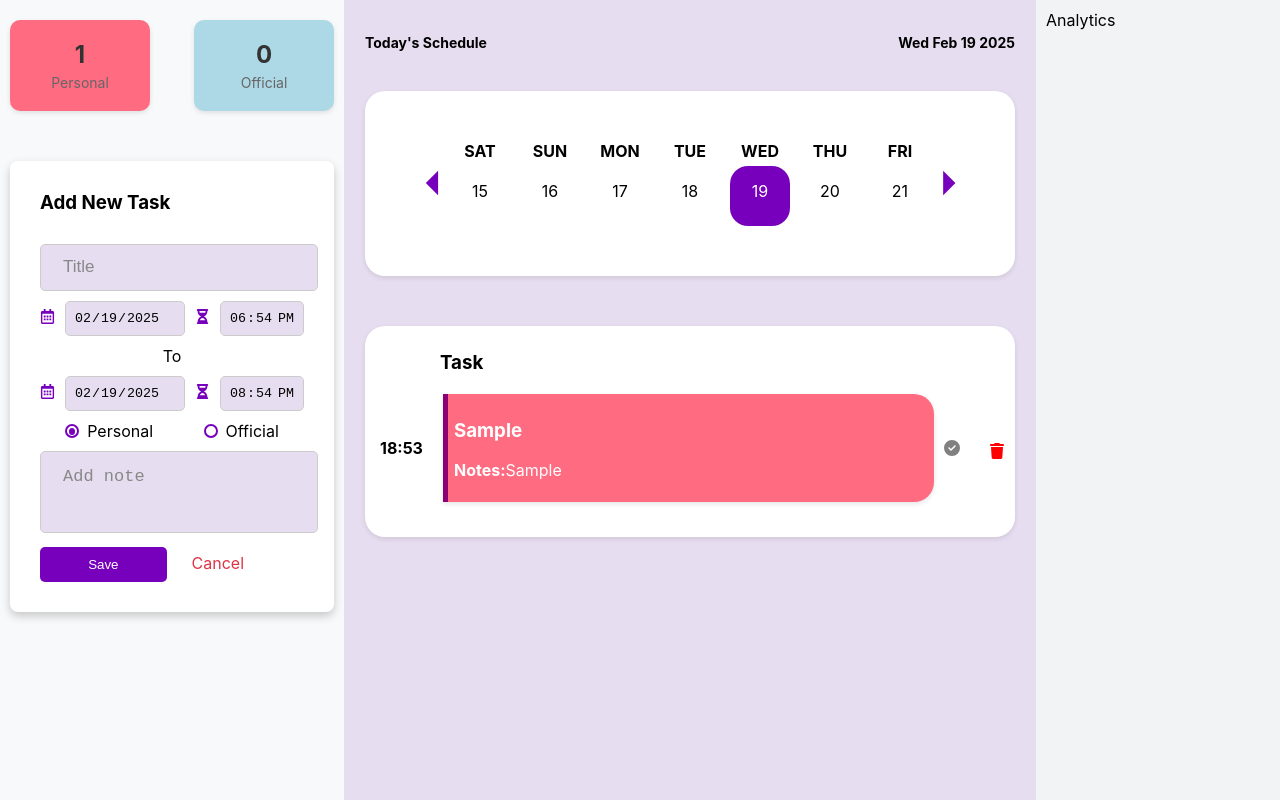
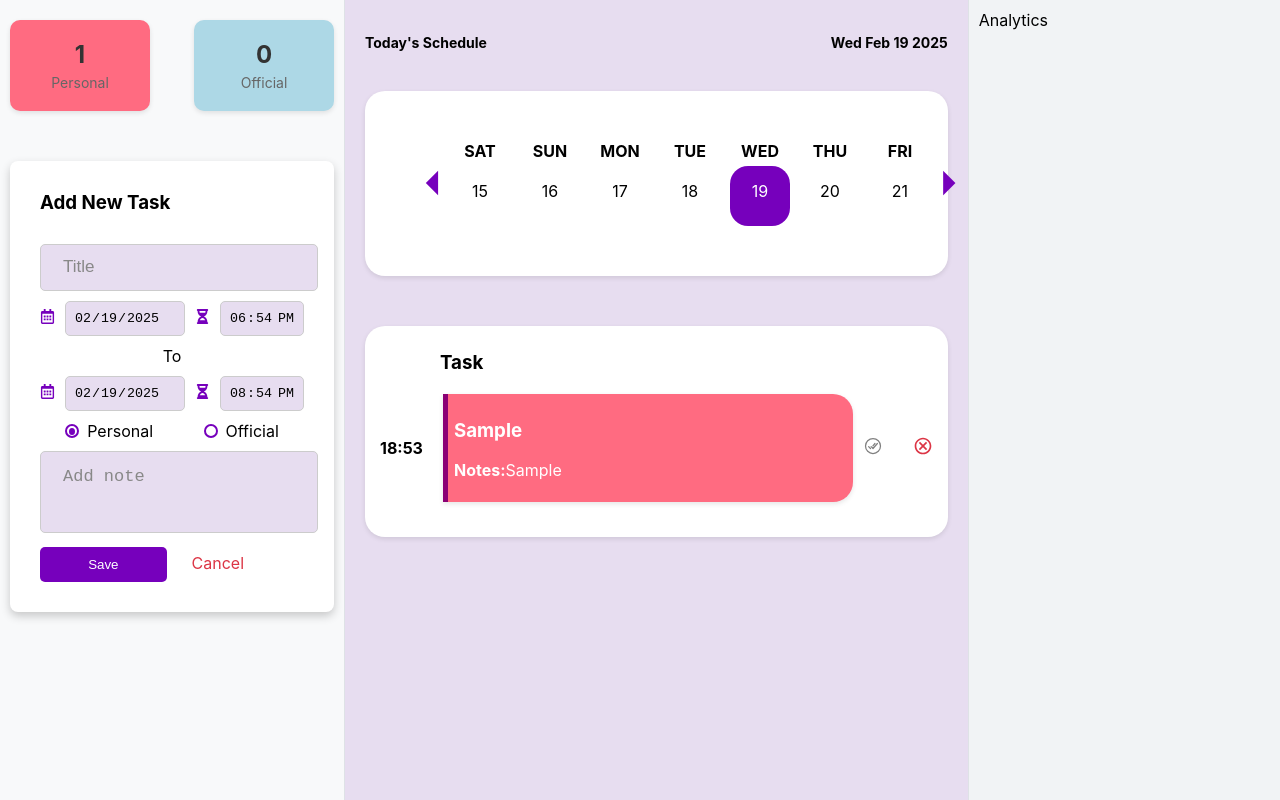
Before and after one commit to Kendi-prog/todo-habit-tracker, a React (Create React App) app: page / in a window 1280 px wide. Both pictures are taken after typing "Sample", "Sample" into the empty fields and a click on the button "Save". Built offline with nearby package versions, Linux system fonts and the light colour scheme.

Commit message:
ensuring only the task management part is scrollable and changing the complete and delete icons as well as styling them

```diff
--- a/src/ToDo App/components/task-item/task-item.component.jsx
+++ b/src/ToDo App/components/task-item/task-item.component.jsx
@@ -1,5 +1,7 @@
 import React from "react";
 import {faCheckCircle, faTrash } from "@fortawesome/free-solid-svg-icons";
+import { MdOutlineCancel } from "react-icons/md";
+import { IoCheckmarkDoneCircleOutline } from "react-icons/io5";
 
 import {
     CompleteTaskIcon,
@@ -21,21 +23,19 @@ const TaskItem = ({ task, onDelete, onToggleComplete }) =>
                 {task.startTime}
             </TaskStartTime>
             <TaskContainer category={task.category}>
-                <TaskName completed={task.completed}>
+                <TaskName>
                     {task.task}
                 </TaskName>
                 <p><strong>Notes:</strong>{task.notes}</p>
             </TaskContainer>
-            <CompleteTaskIcon onClick={() => onToggleComplete(task.id)}>
-                <Icon
-                    icon={faCheckCircle}
-                    style={{  color: task.completed ? 'green' : 'grey'}}/>
+            <CompleteTaskIcon completed={task.completed} onClick={() => onToggleComplete(task.id)}>
+                <IoCheckmarkDoneCircleOutline />
             </CompleteTaskIcon>
             {task.completed ? (
                 <HiddenSpace />
             ) : (
-                <DeleteIcon onClick={() => onDelete(task.id)}>
-                    <Icon icon={faTrash}/>
+                <DeleteIcon completed={task.completed} onClick={() => onDelete(task.id)}>
+                    <MdOutlineCancel />
                 </DeleteIcon>
             )}
 
--- a/src/ToDo App/components/task-item/task-item.styles.jsx
+++ b/src/ToDo App/components/task-item/task-item.styles.jsx
@@ -39,25 +39,32 @@ export const TaskStartTime = styled.div`
 `
 
 export const TaskName = styled.h3`
-    text-decoration: ${({ completed }) => completed ? 'line-through' : 'none'};
+
 `
 
 export const CompleteTaskIcon = styled.div`
     background: transparent;
     margin: 10px;
     cursor: pointer;
-`
+    font-size: 20px;;
+    color: ${({ completed }) => (completed ? "green" : "gray")};
+    transition: color 0.3s ease-in-out; /* Smooth color transition */
+
+    &:hover {
+        color: ${({ completed }) => (completed ? "darkgreen" : "darkgray")};
+    }
+`;
 
 export const DeleteIcon = styled.button`
     background: transparent;
     border: none;
-    color: red;
+    color: #dc3545;
     curser: pointer;
     padding: 0;
     margin-left: 20px;
-    width: 10px;
-    height: 10px;
-
+    font-size: 20px;
+    // width: 20px;
+    // height: 20px;
 `
 
 export const Icon = styled(FontAwesomeIcon)`
--- a/src/ToDo App/components/task-management/task-management.styles.jsx
+++ b/src/ToDo App/components/task-management/task-management.styles.jsx
@@ -11,8 +11,6 @@ export const DateContainer = styled.h3`
     margin-bottom: 40px;
 `;
 
-
-
 export const CalendarContainer = styled.div`
     background-color: #fff;
     padding: 50px;
@@ -24,13 +22,7 @@ export const ListContainer = styled.ul`
     margin-top: 50px;
     padding: 15px;
     box-shadow: 0 2px 5px rgba(0, 0, 0, 0.1);
-    max-height: 400px;
-    overflow-y: auto;
     border-radius: 20px;
-
-    &::-webkit-scrollbar {
-        display: none;
-    }
     background-color: #fff;
 `;
 
--- a/src/ToDo App/components/todo.main/todo.main.styles.jsx
+++ b/src/ToDo App/components/todo.main/todo.main.styles.jsx
@@ -4,6 +4,7 @@ import styled from 'styled-components';
 export const TodoMainContainer = styled.div`
     display: flex;
     height: 100vh;
+    overflow: hidden;
 `;
 
 export const TaskInputArea = styled.div`
@@ -17,6 +18,12 @@ export const TaskListArea = styled.div`
     flex: 2;
     padding: 20px;
     background-color:rgb(231, 221, 240);
+    overflow-y: auto;
+    height: 100vh;
+
+    &::-webkit-scrollbar {
+        display: none;
+    }
 `;
 
 export const AnalyticsArea = styled.div`
```
